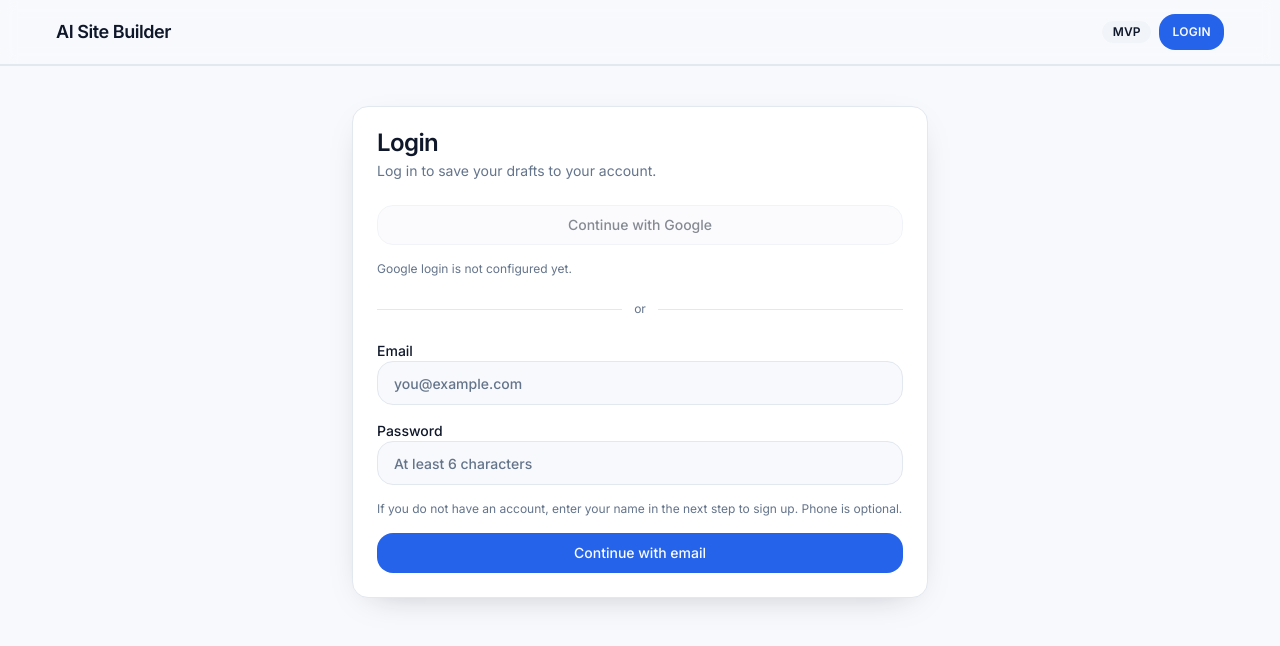
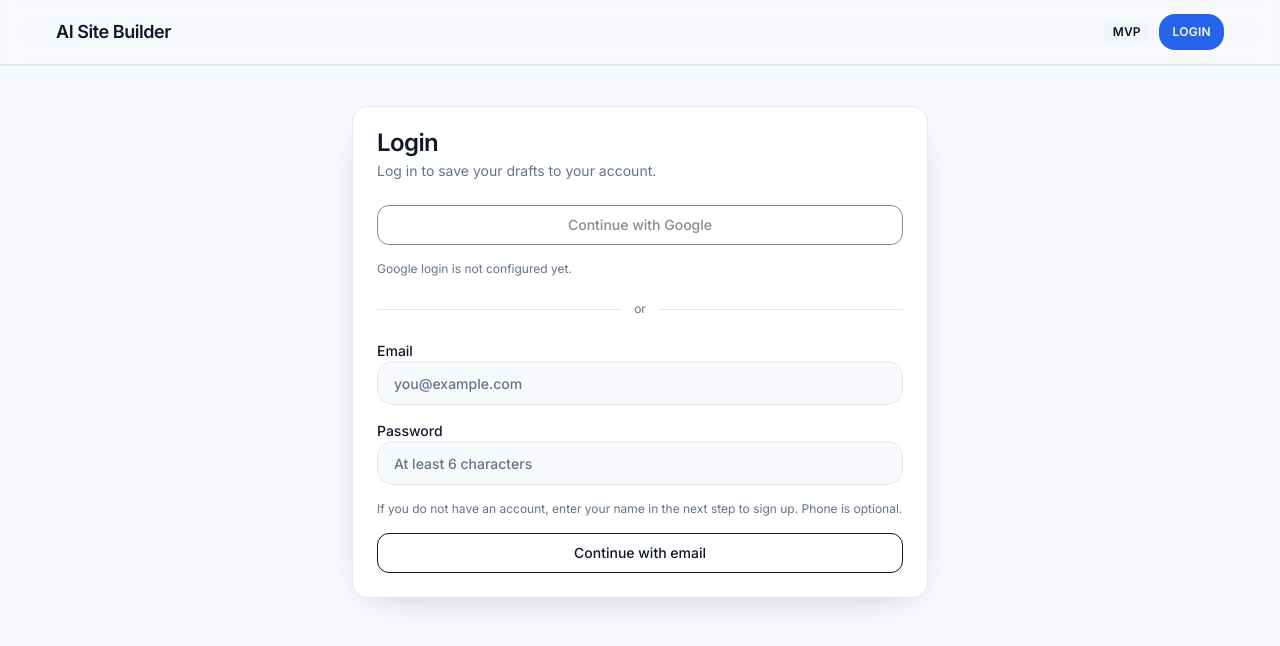
Before and after one commit to eyekira/ai-site-builder, a Next.js app: page /login in a window 1280 px wide. Shown: the top 646 px of the page. Built offline with nearby package versions, Linux system fonts and the light colour scheme; no server answers.

Commit message:
fix(ui): stabilize layout selector grid and enforce unified button design system

```diff
--- a/components/layouts/BakeryLayout.tsx
+++ b/components/layouts/BakeryLayout.tsx
@@ -1,3 +1,4 @@
+import { Button } from '@/components/ui/button';
 import type { LayoutRenderProps } from './types';
 
 export function BakeryLayout({ title, mutedTextClass, heroCtaHref, ctaLabel, sections, navLinks = [], anchors = {}, surfaceClass, typographyScaleClass }: LayoutRenderProps) {
@@ -10,7 +11,7 @@ export function BakeryLayout({ title, mutedTextClass, heroCtaHref, ctaLabel, sec
             <h1 className="text-2xl font-semibold tracking-tight">{title}</h1>
           </div>
           {navLinks.length > 0 && <nav className={`hidden items-center gap-3 text-xs ${mutedTextClass} md:flex`}>{navLinks.map((l) => <a key={l.href} href={l.href}>{l.label}</a>)}</nav>}
-          <a href={heroCtaHref} className="bp-primary-cta rounded-full px-4 py-2 text-xs font-semibold">{ctaLabel}</a>
+          <Button asChild intent="primary" variant="solid" size="sm"><a href={heroCtaHref}>{ctaLabel}</a></Button>
         </div>
       </header>
 
--- a/components/layouts/BistroLayout.tsx
+++ b/components/layouts/BistroLayout.tsx
@@ -1,4 +1,5 @@
 import { StickyMobileCTA } from '@/components/shared/StickyMobileCTA';
+import { Button } from '@/components/ui/button';
 import type { LayoutRenderProps } from './types';
 
 export function BistroLayout({ title, mutedTextClass, cardClass, heroCtaHref, ctaLabel, sections, navLinks = [], anchors = {}, surfaceClass, typographyScaleClass }: LayoutRenderProps) {
@@ -10,7 +11,7 @@ export function BistroLayout({ title, mutedTextClass, cardClass, heroCtaHref, ct
         <div className={`flex items-center justify-center gap-6 ${typographyScaleClass ?? ''}`}>
           <h1 className="text-lg font-semibold tracking-wide">{title}</h1>
           {navLinks.length > 0 && <nav className={`hidden items-center gap-4 text-xs ${mutedTextClass} md:flex`}>{navLinks.map((l) => <a key={l.href} href={l.href}>{l.label}</a>)}</nav>}
-          <a href={heroCtaHref} className="bp-primary-cta border px-3 py-1 text-xs font-semibold uppercase">{primaryLabel}</a>
+          <Button asChild intent="primary" variant="solid" size="sm" className="uppercase"><a href={heroCtaHref}>{primaryLabel}</a></Button>
         </div>
       </header>
 
@@ -35,7 +36,7 @@ export function BistroLayout({ title, mutedTextClass, cardClass, heroCtaHref, ct
         <div className={`fixed inset-x-0 bottom-0 z-40 border-t bg-[var(--brand-surface)]/95 px-3 py-2 backdrop-blur md:hidden ${surfaceClass ?? ''}`}>
           <div className="flex items-center justify-between text-[11px] font-semibold">
             <div className="flex items-center gap-3">{navLinks.slice(0, 3).map((l) => <a key={l.href} href={l.href}>{l.label}</a>)}</div>
-            <a href={heroCtaHref} className="bp-primary-cta rounded-full px-3 py-1.5">{primaryLabel}</a>
+            <Button asChild intent="primary" variant="solid" size="sm"><a href={heroCtaHref}>{primaryLabel}</a></Button>
           </div>
         </div>
       )}
--- a/components/layouts/FastCasualLayout.tsx
+++ b/components/layouts/FastCasualLayout.tsx
@@ -1,4 +1,5 @@
 import { StickyMobileCTA } from '@/components/shared/StickyMobileCTA';
+import { Button } from '@/components/ui/button';
 import type { LayoutRenderProps } from './types';
 
 export function FastCasualLayout({ title, mutedTextClass, heroCtaHref, ctaLabel, sections, navLinks = [], anchors = {}, surfaceClass, typographyScaleClass }: LayoutRenderProps) {
@@ -8,7 +9,7 @@ export function FastCasualLayout({ title, mutedTextClass, heroCtaHref, ctaLabel,
         <div className={`flex items-center justify-between ${typographyScaleClass ?? ''}`}>
           <h1 className="text-xs font-extrabold uppercase tracking-[0.14em]">{title}</h1>
           {navLinks.length > 0 && <nav className={`hidden items-center gap-3 text-xs ${mutedTextClass} md:flex`}>{navLinks.map((l) => <a key={l.href} href={l.href}>{l.label}</a>)}</nav>}
-          <a href={heroCtaHref} className="bp-primary-cta rounded-md px-3 py-1.5 text-xs font-semibold">{ctaLabel}</a>
+          <Button asChild intent="primary" variant="solid" size="sm"><a href={heroCtaHref}>{ctaLabel}</a></Button>
         </div>
       </header>
 
--- a/components/layouts/MinimalLayout.tsx
+++ b/components/layouts/MinimalLayout.tsx
@@ -1,3 +1,4 @@
+import { Button } from '@/components/ui/button';
 import type { LayoutRenderProps } from './types';
 
 export function MinimalLayout({ title, mutedTextClass, heroCtaHref, ctaLabel, sections, navLinks = [], anchors = {}, surfaceClass, typographyScaleClass }: LayoutRenderProps) {
@@ -11,7 +12,7 @@ export function MinimalLayout({ title, mutedTextClass, heroCtaHref, ctaLabel, se
               {navLinks.map((link) => <a key={link.href} href={link.href}>{link.label}</a>)}
             </nav>
           )}
-          <a href={heroCtaHref} className="bp-primary-cta rounded-lg px-3 py-1.5 text-xs font-semibold">{ctaLabel}</a>
+          <Button asChild intent="primary" variant="solid" size="sm"><a href={heroCtaHref}>{ctaLabel}</a></Button>
         </div>
       </header>
 
--- a/components/layouts/PremiumLayout.tsx
+++ b/components/layouts/PremiumLayout.tsx
@@ -1,4 +1,5 @@
 import { StickyMobileCTA } from '@/components/shared/StickyMobileCTA';
+import { Button } from '@/components/ui/button';
 import type { LayoutRenderProps } from './types';
 
 export function PremiumLayout({ title, mutedTextClass, heroCtaHref, ctaLabel, sections, navLinks = [], anchors = {}, surfaceClass, typographyScaleClass }: LayoutRenderProps) {
@@ -11,7 +12,7 @@ export function PremiumLayout({ title, mutedTextClass, heroCtaHref, ctaLabel, se
             <h1 className="mt-2 text-3xl font-semibold tracking-tight">{title}</h1>
           </div>
           {navLinks.length > 0 && <nav className={`hidden items-center gap-4 text-xs ${mutedTextClass} md:flex`}>{navLinks.map((l) => <a key={l.href} href={l.href}>{l.label}</a>)}</nav>}
-          <a href={heroCtaHref} className="bp-primary-cta rounded-md px-4 py-2 text-xs font-semibold">{ctaLabel}</a>
+          <Button asChild intent="primary" variant="solid" size="sm"><a href={heroCtaHref}>{ctaLabel}</a></Button>
         </div>
       </header>
 
--- a/components/shared/StickyMobileCTA.tsx
+++ b/components/shared/StickyMobileCTA.tsx
@@ -1,9 +1,11 @@
+import { Button } from '@/components/ui/button';
+
 export function StickyMobileCTA({ label, href }: { label: string; href: string }) {
   return (
-    <div className="fixed inset-x-0 bottom-0 z-40 border-t border-zinc-200 bg-white/95 p-3 backdrop-blur md:hidden">
-      <a href={href} className="block rounded-xl bg-zinc-900 px-4 py-3 text-center text-sm font-semibold text-white">
-        {label}
-      </a>
+    <div className="fixed inset-x-0 bottom-0 z-40 border-t border-[var(--bp-border)] bg-[var(--bp-surface)]/95 p-3 backdrop-blur md:hidden">
+      <Button asChild intent="primary" variant="solid" size="md" className="w-full">
+        <a href={href}>{label}</a>
+      </Button>
     </div>
   );
 }
--- a/components/ui/button.tsx
+++ b/components/ui/button.tsx
@@ -2,47 +2,70 @@ import * as React from 'react';
 
 import { cn } from '@/lib/utils';
 
-type ButtonVariant = 'default' | 'destructive' | 'outline' | 'secondary' | 'ghost' | 'link';
-type ButtonSize = 'default' | 'sm' | 'lg' | 'icon';
+type ButtonIntent = 'primary' | 'secondary' | 'neutral';
+type ButtonVariant = 'solid' | 'outline' | 'ghost';
+type ButtonSize = 'sm' | 'md' | 'lg';
 
-const variantStyles: Record<ButtonVariant, string> = {
-  default: 'bg-primary text-primary-foreground hover:bg-primary/90',
-  destructive: 'bg-destructive text-destructive-foreground hover:bg-destructive/90',
-  outline: 'border bg-background hover:bg-accent hover:text-accent-foreground',
-  secondary: 'bg-secondary text-secondary-foreground hover:bg-secondary/80',
-  ghost: 'hover:bg-accent hover:text-accent-foreground',
-  link: 'text-primary underline-offset-4 hover:underline',
+const sizeStyles: Record<ButtonSize, string> = {
+  sm: 'h-8 px-3 text-xs',
+  md: 'h-10 px-4 text-sm',
+  lg: 'h-12 px-5 text-base',
 };
 
-const sizeStyles: Record<ButtonSize, string> = {
-  default: 'h-10 px-4 py-2',
-  sm: 'h-9 rounded-xl px-3',
-  lg: 'h-11 px-8',
-  icon: 'h-10 w-10',
-};
+function intentVariantStyles(intent: ButtonIntent, variant: ButtonVariant): string {
+  if (variant === 'ghost') {
+    return 'bg-transparent text-[var(--bp-text)] border border-transparent hover:bg-[color-mix(in_oklab,var(--bp-border)_18%,transparent)]';
+  }
+  if (variant === 'outline') {
+    if (intent === 'secondary') return 'bg-transparent text-[var(--bp-accent)] border border-[var(--bp-border)] hover:bg-[color-mix(in_oklab,var(--bp-accent)_10%,transparent)]';
+    return 'bg-transparent text-[var(--bp-text)] border border-[var(--bp-border)] hover:bg-[color-mix(in_oklab,var(--bp-border)_10%,transparent)]';
+  }
+  if (intent === 'secondary') return 'bg-[var(--bp-accent)] text-[var(--bp-on-accent)] border border-[var(--bp-border)] hover:brightness-95';
+  if (intent === 'neutral') return 'bg-[var(--bp-surface)] text-[var(--bp-text)] border border-[var(--bp-border)] hover:bg-[color-mix(in_oklab,var(--bp-border)_10%,var(--bp-surface))]';
+  return 'bg-[var(--bp-primary)] text-[var(--bp-on-primary)] border border-[var(--bp-border)] hover:brightness-95';
+}
+
+const FORBIDDEN_CLASS_RE = /(\bbg-|\btext-|\bborder-|\brounded-|\bshadow-|\bring-)/;
+
+function sanitizeClassName(input?: string): string {
+  if (!input) return '';
+  return input
+    .split(/\s+/)
+    .filter(Boolean)
+    .filter((cls) => !FORBIDDEN_CLASS_RE.test(cls))
+    .join(' ');
+}
 
 export interface ButtonProps extends React.ButtonHTMLAttributes<HTMLButtonElement> {
+  intent?: ButtonIntent;
   variant?: ButtonVariant;
   size?: ButtonSize;
   asChild?: boolean;
 }
 
+const baseClass =
+  'inline-flex items-center justify-center gap-2 whitespace-nowrap font-medium transition focus-visible:outline-none focus-visible:ring-2 focus-visible:ring-[var(--bp-accent)] focus-visible:ring-offset-2 disabled:pointer-events-none disabled:opacity-50 rounded-[var(--bp-radius-button,12px)]';
+
 const Button = React.forwardRef<HTMLButtonElement, ButtonProps>(
-  ({ className, variant = 'default', size = 'default', ...props }, ref) => {
+  ({ className, intent = 'primary', variant = 'solid', size = 'md', asChild = false, children, ...props }, ref) => {
+    const safeClassName = sanitizeClassName(className);
+    const classes = cn(baseClass, sizeStyles[size], intentVariantStyles(intent, variant), safeClassName);
+
+    if (asChild && React.isValidElement(children)) {
+      const child = children as React.ReactElement<{ className?: string }>;
+      return React.cloneElement(child, {
+        className: cn(classes, child.props.className),
+      });
+    }
+
     return (
-      <button
-        className={cn(
-          'inline-flex items-center justify-center gap-2 whitespace-nowrap rounded-2xl text-sm font-medium transition-colors focus-visible:outline-none focus-visible:ring-2 focus-visible:ring-ring focus-visible:ring-offset-2 disabled:pointer-events-none disabled:opacity-50',
-          variantStyles[variant],
-          sizeStyles[size],
-          className,
-        )}
-        ref={ref}
-        {...props}
-      />
+      <button className={classes} ref={ref} {...props}>
+        {children}
+      </button>
     );
   },
 );
+
 Button.displayName = 'Button';
 
 export { Button };
```
Also changed, not shown: app/editor/[slug]/EditorShell.tsx (+15 -13 lines), components/layouts/LayoutThumbnail.tsx (+28 -29 lines), components/sections/ContactContent.tsx (+4 -5 lines), components/sections/HeroContent.tsx (+4 -5 lines), components/site/SiteRenderer.tsx (+1 -12 lines).
